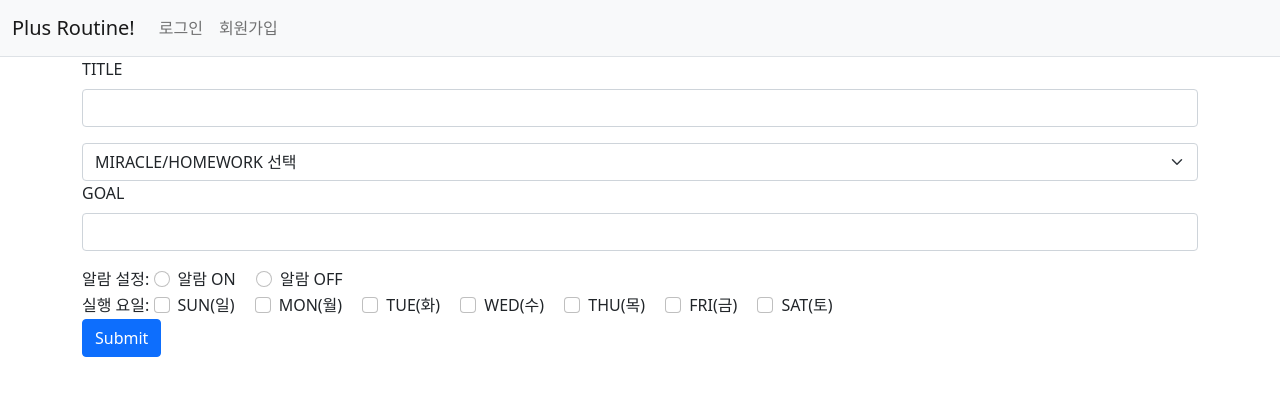
After one commit to ohoraming/django_Plus_routine, a Django app: page /routine/load_page/ in a window 1280 px wide. The commit adds this page. Shown: the top 396 px of the page. Run offline with Django 4.2, Linux system fonts and the light colour scheme; some libraries are stand-ins or nearby versions.

Commit message:
routine create 완성

```diff
--- a/routine/urls.py
+++ b/routine/urls.py
@@ -21,4 +21,5 @@ app_name = 'routine'
 urlpatterns = [
     path('', views.index, name='index'),
     path('create/', views.create, name='create'),
+    path('load_page/', views.load_page, name='load_page'),
 ]
--- a/routine/views.py
+++ b/routine/views.py
@@ -1,9 +1,56 @@
+from django.http import JsonResponse
 from django.shortcuts import render
-
+from rest_framework.decorators import api_view
+from account.models import MyUser
+from routine.models import day, routine
 # Create your views here.
 
 def index(request):
     return render(request, 'routine/routineMenu.html')
 
+@api_view(['POST'])
 def create(request):
-    return render(request, 'routine/')
+    user = MyUser.objects.get(pk=request.user.pk) # 생성된 user의 id 값을 가져옴
+
+    title = request.POST.get('title')
+    category = request.POST.get('category')
+    goal = request.POST.get('goal')
+    is_alarm = True if request.POST.get('is_alarm') == 'true' else False
+    days = request.POST.getlist('days[]')
+
+    print(user)
+
+    new_routine = routine(
+        account_id=user,
+        title=title,
+        category = category,
+        goal = goal,
+        is_alarm = is_alarm,
+        is_deleted = False
+    )
+
+    new_day = day(
+        day = days,
+        routine_id = new_routine
+    )
+
+    new_routine.save()
+    new_day.save()
+
+    print(new_routine)
+
+    result = {
+        "data": {
+            "routine_id": new_routine.pk
+        },
+        "message": {
+            "msg": "  .",
+            "status": "ROUTINE_CREATE_OK"
+        }
+    }
+
+    return JsonResponse(result)
+
+@api_view(['GET'])
+def load_page(request):
+    return render(request, 'routine/createRoutine.html')
--- /dev/null
+++ b/templates/routine/createRoutine.html
@@ -0,0 +1,143 @@
+{% extends 'base.html' %} {% block content %}
+<!--
+    <routine의 data>
+title:  문자열
+category: 선택: miracle/homework
+goal: 문자열
+alarm: 선택: T/F
+
+    <routine_day의 data>
+day: 일-토 요일 중에서 선택
+
+※ 반드시 tag에 name 값 넣기!
+※ csrf_token 추가
+-->
+<div class="container">
+    <form method="post" action="{% url 'routine:create' %}">
+        {% csrf_token %}
+        <div class="mb-3">
+            <label for="inputTitle" class="form-label">TITLE</label>
+            <input
+                type="text"
+                name="title"
+                class="form-control"
+                id="inputTitle"
+            />
+        </div>
+        <select
+            name="category"
+            class="form-select"
+            aria-label="Default select example"
+        >
+            <option selected>MIRACLE/HOMEWORK 선택</option>
+            <option value="1">MIRACLE</option>
+            <option value="2">HOMEWORK</option>
+        </select>
+        <div class="mb-3">
+            <label for="inputTitle" class="form-label">GOAL</label>
+            <input
+                name="goal"
+                type="text"
+                class="form-control"
+                id="inputTitle"
+            />
+        </div>
+        알람 설정:
+        <div class="form-check form-check-inline">
+            <input
+                class="form-check-input"
+                type="radio"
+                name="alarm"
+                id="inlineRadio1"
+                value="option1"
+            />
+            <label class="form-check-label" for="inlineRadio1">알람 ON</label>
+        </div>
+        <div class="form-check form-check-inline">
+            <input
+                class="form-check-input"
+                type="radio"
+                name="alarm"
+                id="inlineRadio1"
+                value="option1"
+            />
+            <label class="form-check-label" for="inlineRadio1">알람 OFF</label>
+        </div>
+        <div>
+            실행 요일:
+            <div class="form-check form-check-inline">
+                <input
+                    class="form-check-input"
+                    name="days[]"
+                    type="checkbox"
+                    id="SUN"
+                    value="SUN"
+                />
+                <label class="form-check-label" for="SUN">SUN(일)</label>
+            </div>
+            <div class="form-check form-check-inline">
+                <input
+                    name="days[]"
+                    class="form-check-input"
+                    type="checkbox"
+                    id="MON"
+                    value="MON"
+                />
+                <label class="form-check-label" for="MON">MON(월)</label>
+            </div>
+            <div class="form-check form-check-inline">
+                <input
+                    name="days[]"
+                    class="form-check-input"
+                    type="checkbox"
+                    id="TUE"
+                    value="TUE"
+                />
+                <label class="form-check-label" for="TUE">TUE(화)</label>
+            </div>
+            <div class="form-check form-check-inline">
+                <input
+                    name="days[]"
+                    class="form-check-input"
+                    type="checkbox"
+                    id="WED"
+                    value="WED"
+                />
+                <label class="form-check-label" for="WED">WED(수)</label>
+            </div>
+            <div class="form-check form-check-inline">
+                <input
+                    name="days[]"
+                    class="form-check-input"
+                    type="checkbox"
+                    id="THU"
+                    value="THU"
+                />
+                <label class="form-check-label" for="THU">THU(목)</label>
+            </div>
+            <div class="form-check form-check-inline">
+                <input
+                    name="days[]"
+                    class="form-check-input"
+                    type="checkbox"
+                    id="FRI"
+                    value="FRI"
+                />
+                <label class="form-check-label" for="FRI">FRI(금)</label>
+            </div>
+            <div class="form-check form-check-inline">
+                <input
+                    name="days[]"
+                    class="form-check-input"
+                    type="checkbox"
+                    id="SAT"
+                    value="SAT"
+                />
+                <label class="form-check-label" for="SAT">SAT(토)</label>
+            </div>
+        </div>
+        <button type="submit" class="btn btn-primary">Submit</button>
+    </form>
+</div>
+
+{% endblock %}
--- a/templates/routine/routineMenu.html
+++ b/templates/routine/routineMenu.html
@@ -1,6 +1,10 @@
 {% extends 'base.html' %}
 {% block content %}
-<div><a href="#">routine 생성</a></div>
+<!--
+    여기에서 기본 목록 보이고
+    루틴 생성(버튼), 날짜별 루틴 조회 되도록 구현하기!
+-->
+<div><a href="{% url 'routine:load_page' %}">새 routine 생성</a></div>
 <div><a href="#">routine 목록 조회</a></div>
 <div><a href="#">routine 단건 조회</a></div>
 {% endblock %}
```
Also changed, not shown: routine/models.py (+4 -3 lines), account/migrations/0001_initial.py, routine/migrations/0001_initial.py, routine/migrations/0002_alter_routine_created_at.py (added).
